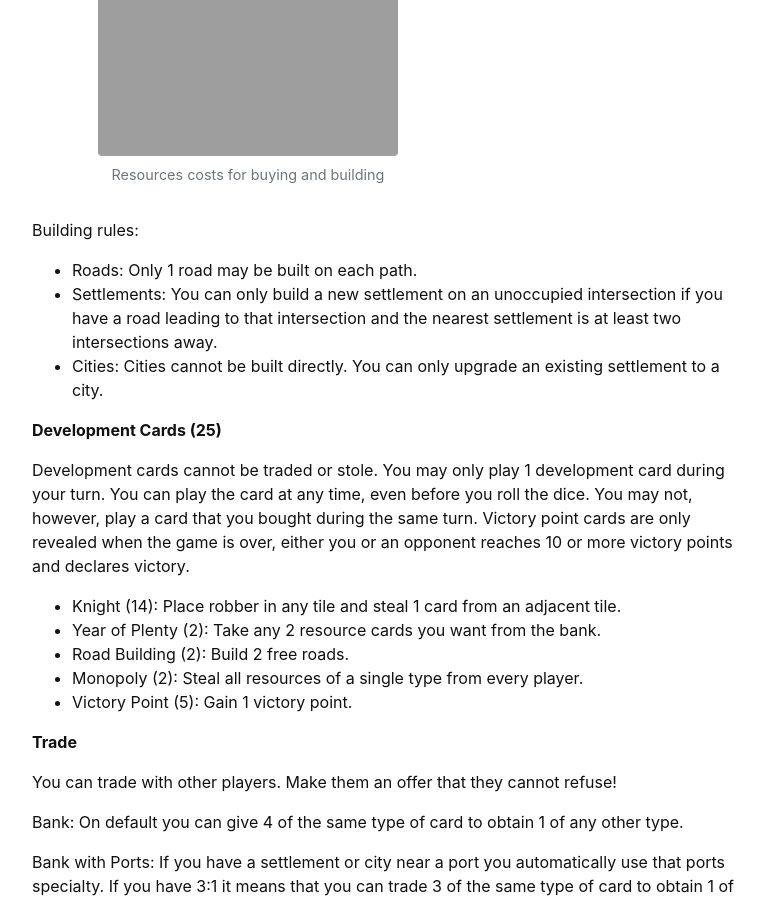
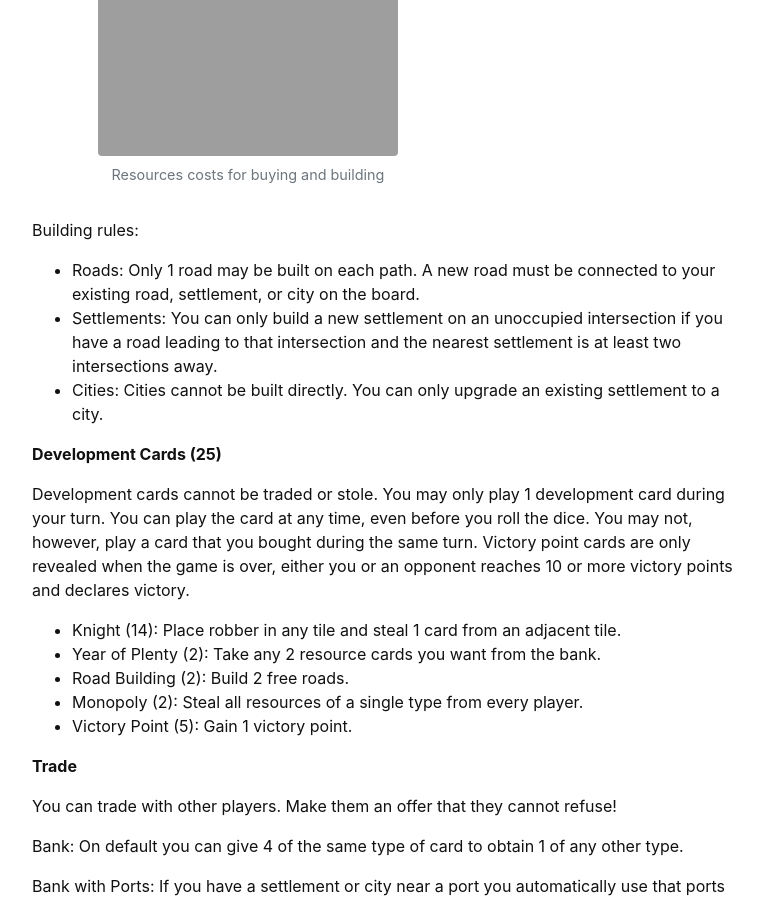
Before and after one commit to hanwendong1/VirtualGaming, a Jekyll site: the page built from content/4-Catan.md, in a window 1280 px wide and 900 px high, scrolled down 2994 px. Shown: the whole window, without its empty margins (248-1013 px from the left). Built offline with Jekyll 4.4.1, drawn with Linux system fonts in a browser that asks for light colours.

Commit message:
Update 4-Catan.md

```diff
--- a/content/4-Catan.md
+++ b/content/4-Catan.md
@@ -106,7 +106,7 @@ Resources could be used to build Road, Settlement, City, and buy Development Car
 
 Building rules:
 
-- Roads: Only 1 road may be built on each path.
+- Roads: Only 1 road may be built on each path. A new road must be connected to your existing road, settlement, or city on the board.
 - Settlements: You can only build a new settlement on an unoccupied intersection if you have a road leading to that intersection and the nearest settlement is at least two intersections away.
 - Cities: Cities cannot be built directly. You can only upgrade an existing settlement to a city.
 
```
